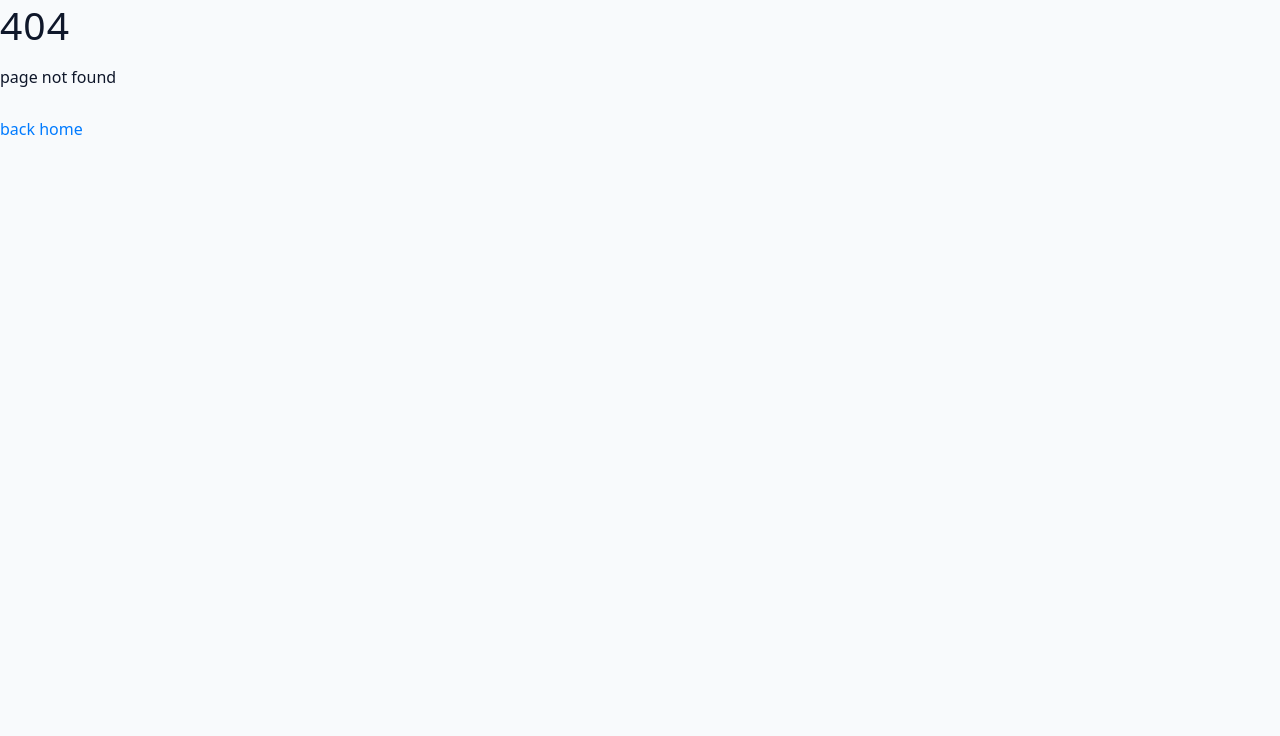
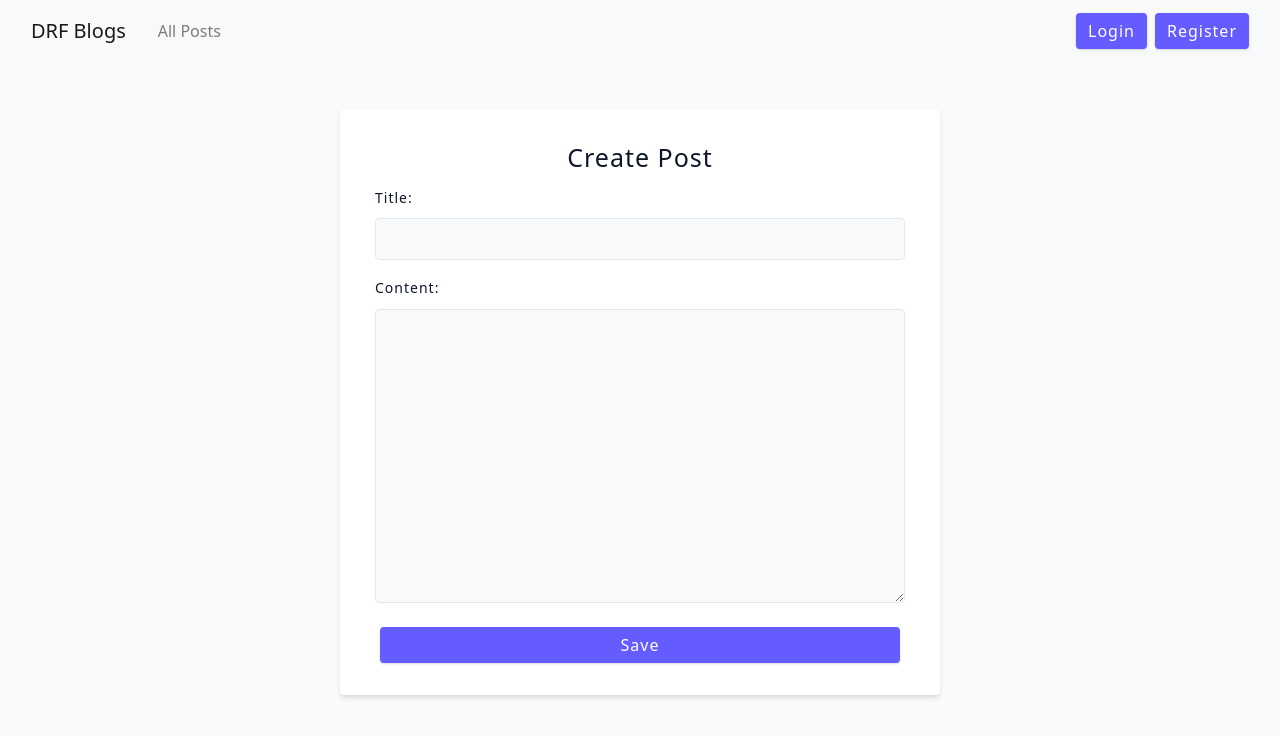
Before and after one commit to Adnan-0001/BlogAppDRF, a React (Vite) app in the folder client/: page /posts/add in a window 1280 px wide. Before the commit this address had no page. Shown: the top 736 px of the page. Built offline with nearby package versions, Linux system fonts and the light colour scheme; sample sign-in values are in the browser's storage.

Commit message:
Add post creation form

```diff
--- a/client/src/App.jsx
+++ b/client/src/App.jsx
@@ -12,6 +12,7 @@ import { useCheckTokenValidityMutation } from "./features/auth/authApiSlice";
 import { setCredentials } from "./features/auth/authSlice";
 import Register from "./features/auth/Register";
 import PostList from "./features/posts/PostList";
+import { PostCreateForm } from "./features/posts/PostCreateForm";
 
 function App() {
   const dispatch = useDispatch();
@@ -52,6 +53,15 @@ function App() {
             }
           />
 
+          <Route
+            path="posts/add"
+            element={
+              <ProtectedRoute>
+                <PostCreateForm />
+              </ProtectedRoute>
+            }
+          />
+
           <Route path="posts" element={<PostList />} />
           {/* <Route path="posts/:id" element={<PostDetails />} /> */}
 
--- a/client/src/components/Header.jsx
+++ b/client/src/components/Header.jsx
@@ -45,8 +45,8 @@ export const Header = () => {
               to="/"
               className={({ isActive }) =>
                 isActive
-                  ? "link active navbar-text mr-auto ml-3"
-                  : "link navbar-text mr-auto ml-3"
+                  ? "link active navbar-text ml-3"
+                  : "link navbar-text ml-3"
               }
             >
               Home
@@ -56,16 +56,29 @@ export const Header = () => {
         <NavLink
           to="/posts"
           className={({ isActive }) =>
-            isActive
-              ? "link active navbar-text mr-auto ml-2"
-              : "link navbar-text mr-auto ml-2"
+            isActive ? "link active navbar-text  ml-3" : "link navbar-text ml-3"
           }
         >
           All Posts
         </NavLink>
 
+        {currUserId && (
+          <>
+            <NavLink
+              to="/posts/add"
+              className={({ isActive }) =>
+                isActive
+                  ? "link active navbar-text ml-2"
+                  : "link navbar-text ml-2"
+              }
+            >
+              Add Post
+            </NavLink>
+          </>
+        )}
+
         <button
-          className="navbar-toggler"
+          className="navbar-toggler ml-auto"
           type="button"
           data-toggle="collapse"
           data-target="#navbarNav"
--- /dev/null
+++ b/client/src/features/posts/PostCreateForm.jsx
@@ -0,0 +1,75 @@
+import { useState } from "react";
+import { useCreatePostMutation } from "./postApiSlice";
+import { selectCurrentUserId } from "../auth/authSlice";
+import { useSelector } from "react-redux";
+
+export const PostCreateForm = () => {
+  const [title, setTitle] = useState("");
+  const [content, setContent] = useState("");
+
+  const handleTitleInput = (e) => setTitle(e.target.value);
+  const handleContentInput = (e) => setContent(e.target.value);
+
+  const currUserId = useSelector(selectCurrentUserId);
+  const [createPost, { isLoading }] = useCreatePostMutation();
+
+  const handleSubmit = async (e) => {
+    e.preventDefault();
+
+    try {
+      const result = await createPost({
+        title,
+        content,
+        author: currUserId,
+      }).unwrap();
+
+      setContent("");
+      setTitle("");
+    } catch (error) {
+      console.log("Error in adding new post: ", error);
+    }
+  };
+
+  const postCreateForm = (
+    <section className="post-create-form">
+      <form className="form" onSubmit={handleSubmit}>
+        <h4>Create Post</h4>
+
+        <div className="form-row">
+          <label htmlFor="title" className="form-label">
+            Title:
+          </label>
+          <input
+            type="text"
+            id="title"
+            className="form-input"
+            value={title}
+            onChange={handleTitleInput}
+            required
+          />
+        </div>
+
+        <div className="form-row">
+          <label htmlFor="content" className="form-label">
+            Content:
+          </label>
+          <textarea
+            // type="text-area"
+            rows={10}
+            id="content"
+            className="form-input"
+            value={content}
+            onChange={handleContentInput}
+            required
+          />
+        </div>
+
+        <button type="submit" className="btn btn-block">
+          Save
+        </button>
+      </form>
+    </section>
+  );
+
+  return <>{isLoading ? <h1>Loading...</h1> : postCreateForm}</>;
+};
```
